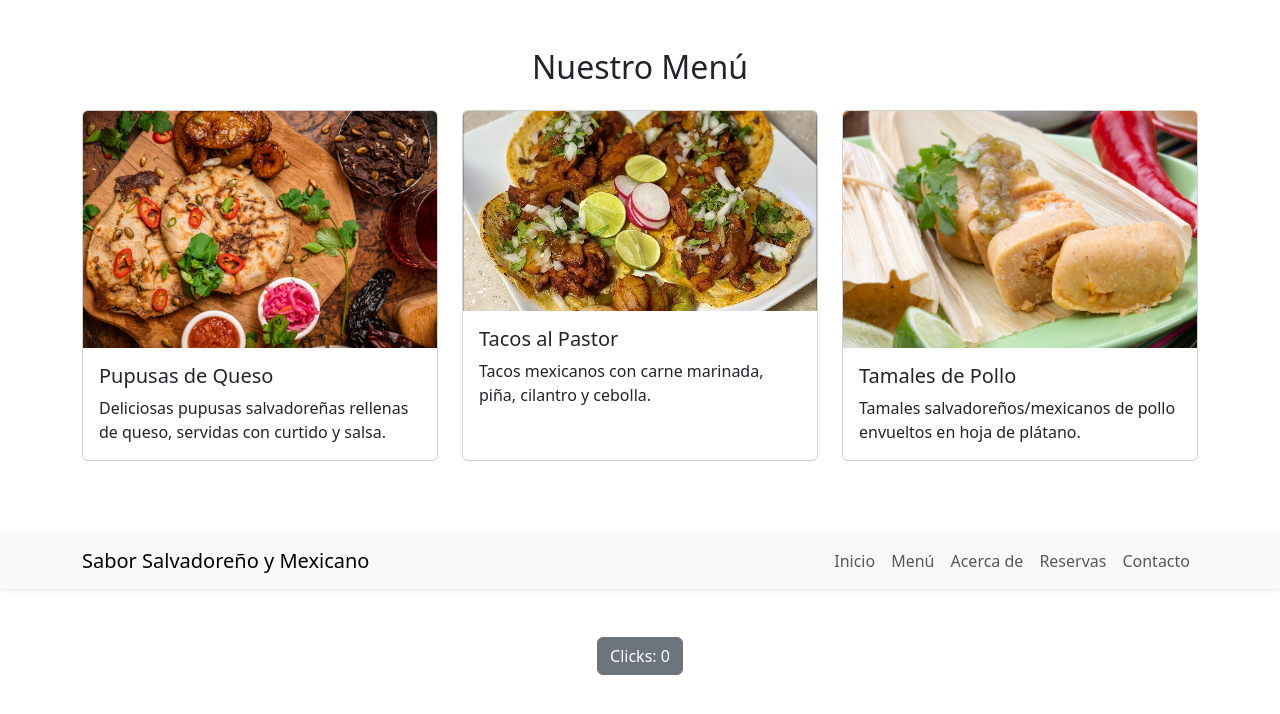
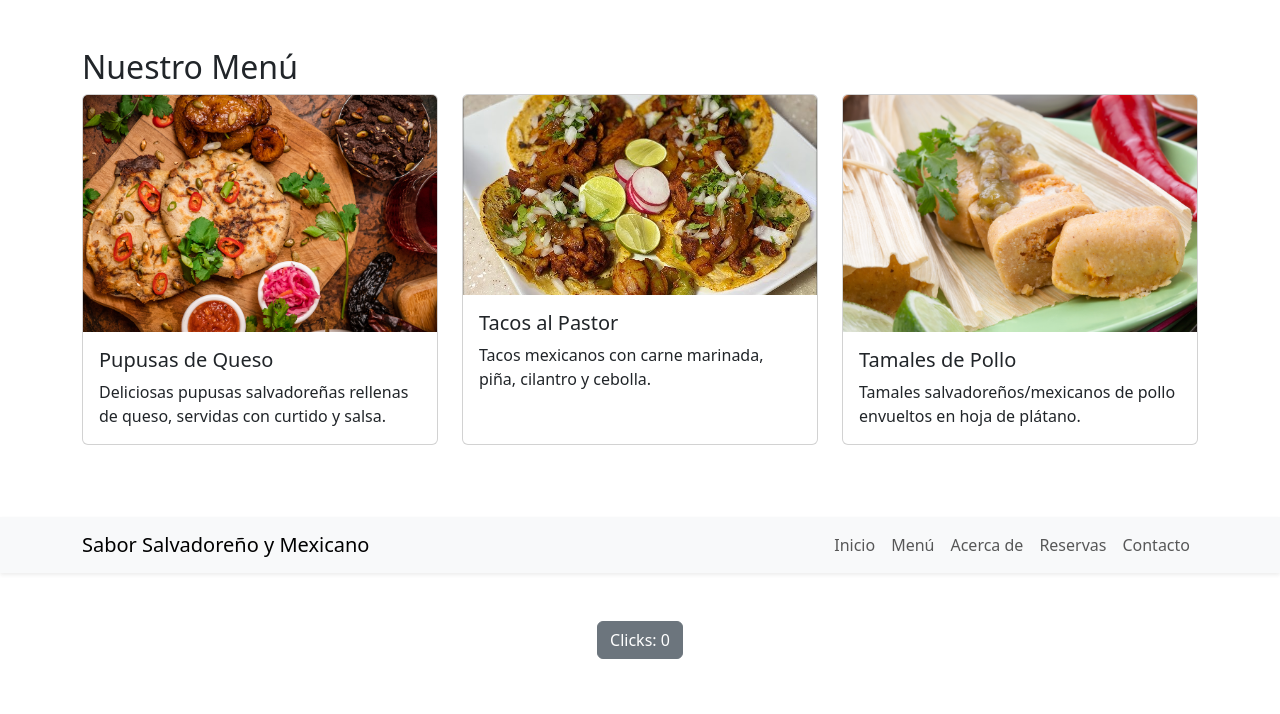
Before and after one commit to jessicahernaandez/Proyecto-1DAW-LM, a React (Vite) app: page /Proyecto-1DAW-LM/menu in a window 1280 px wide. Shown: the top 714 px of the page. Built offline with nearby package versions, Linux system fonts and the light colour scheme.

Commit message:
modificaciones menu

```diff
--- a/src/pages/Menu.jsx
+++ b/src/pages/Menu.jsx
@@ -5,9 +5,10 @@ import React from 'react';
 function Menu() {
 
 return (
+  <main className="page-container">
     <div className="container my-5">
       {/*Titulo de la seccion*/}
-      <h2 className="text-center mb-4 animate__animated animate__fadeIn">Nuestro Menú</h2>
+      <h2 className=".section-title">Nuestro Menú</h2>
       {/*Lista de platillos*/}
       <div className="row">
         {/*Platillo 1: Pupusas*/}
@@ -42,6 +43,7 @@ return (
         </div>
       </div>
     </div>
+    </main>
   );
 }
 
```
